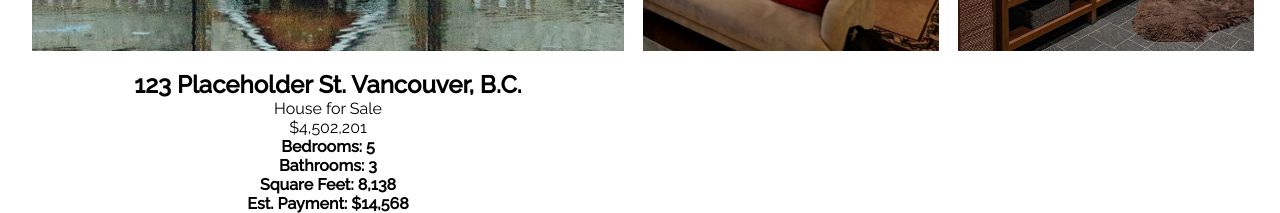
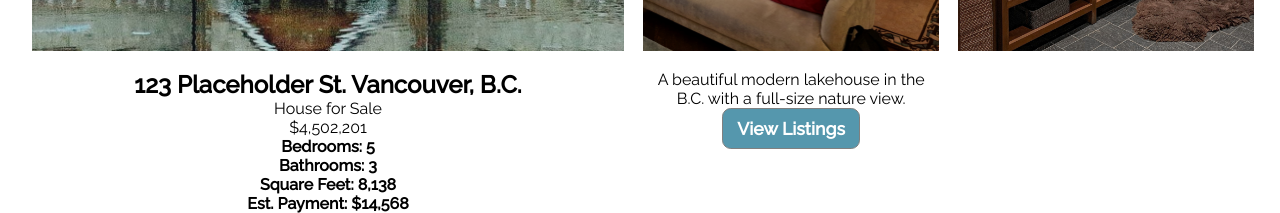
Before and after one commit to NichKHu/VancouverCabins-Booking-App-React, a React (Create React App) app: page / in a window 1280 px wide. Shown: the part 2170-2383 px from the top of the page. Built offline with nearby package versions, Linux system fonts and the light colour scheme.

Commit message:
Added descrip. to showcase with button

```diff
--- a/src/components/Showcase/Showcase.js
+++ b/src/components/Showcase/Showcase.js
@@ -19,13 +19,15 @@ const Showcase = () => {
           <img src={showcaseLivingRoom} alt=''/>
           <img src={showcaseBathroom} alt=''/>
           <div className='span 3 img-details'>
+
             <div className='top'>
               <h2>123 Placeholder St. Vancouver, B.C.</h2>
               <p>House for Sale</p>
               <p className='price'>$4,502,201</p>
             </div>
+
             <div className='info-grid'>
-              <div>
+              <div className='bedroom-bathroom'>
                 <div className='info'>
                   <p className='bold'>Bedrooms: 5</p>
                 </div>
@@ -33,7 +35,8 @@ const Showcase = () => {
                   <p className='bold'>Bathrooms: 3</p>
                 </div>
               </div>
-              <div>
+
+              <div className='sqft-estpay'>
                 <div className='info'>
                   <p className='bold'>Square Feet: 8,138</p>
                 </div>
@@ -43,6 +46,12 @@ const Showcase = () => {
               </div>
             </div>
           </div>
+          <div className='span-2 right-img-details'>
+            <p>A beautiful modern lakehouse in the B.C. with a full-size nature view.</p>
+            <button className='btn'>View Listings</button>
+          </div>
+
+
         </div>
     </div>
   )
```
